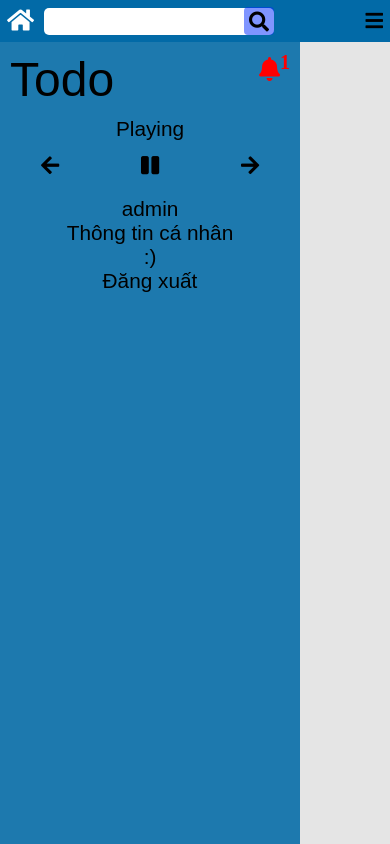
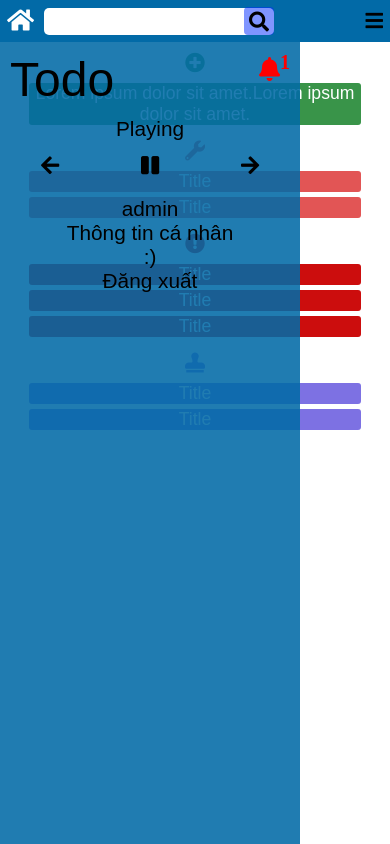
Before and after one commit to atchatdt/theme-todo, a plain HTML site: page index.html in a window 390 px wide. Both pictures are taken after a click on the icon 374 px from the left and 20 px from the top of the page. Shown: the top 844 px of the page. Drawn offline with Linux system fonts and the light colour scheme.

Commit message:
menu mobile

```diff
--- a/main.js
+++ b/main.js
@@ -2,8 +2,8 @@ const iMenuMobile = document.getElementById('iMenuMobile');
 const menuMobile =  document.getElementById('menu-mobile')
 const bgMenuMobile = document.getElementById('bg-menu-mobile');
 iMenuMobile.addEventListener('click',()=>{
-    menuMobile.classList.add('show-menu-mobile')
-    bgMenuMobile.classList.add('show-bg-menu-mobile')
+    menuMobile.classList.toggle('show-menu-mobile')
+    bgMenuMobile.classList.toggle('show-bg-menu-mobile')
 })
 
 bgMenuMobile.addEventListener('click',()=>{
--- a/style.css
+++ b/style.css
@@ -144,6 +144,7 @@ header .header .right-header .playing {
 }
 header .header .i-menu-mobile {
   display: none;
+  z-index: 100;
 }
 
 header .header .right-header .my-user .menu-user {
@@ -301,7 +302,7 @@ header .header .right-header .my-user .menu-user ul li a {
   margin-top: 15px;
 }
 
-.menu-mobile .user-menu-mobile{
+.menu-mobile .user-menu-mobile {
   margin-top: 20px;
   display: flex;
   flex-direction: column;
@@ -309,22 +310,27 @@ header .header .right-header .my-user .menu-user ul li a {
   align-items: center;
 }
 
-.bg-menu-mobile{
+.bg-menu-mobile {
   width: 100vw;
   height: 100vh;
   z-index: 99;
   display: none;
-    background: rgba(0,0,0,0.1);
+  /* background: rgba(0, 0, 0, 0.1); */
+  /* background-color: transparent!important; */
 }
 
-.show-bg-menu-mobile{
+.show-bg-menu-mobile {
   display: block;
+  background: transparent;
+  position: fixed;
+  top: 0;
+  left: 0;
+  /* background:  rgba(0, 0, 0, 0.1); */
 }
 /* End menu mobile */
 
 /* responsive  */
 @media (max-width: 1092px) {
-
   header .header .right-header {
     display: none;
   }
```
Lines whose indentation alone changed are shown as unchanged.
